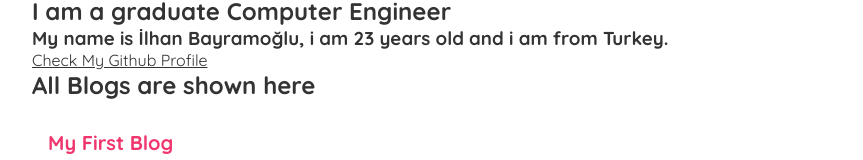
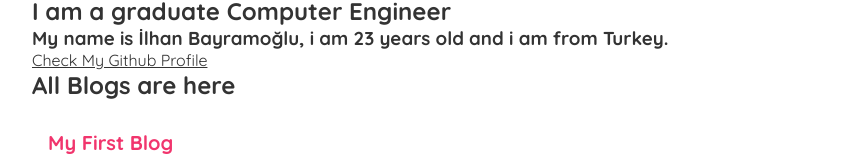
Before and after one commit to ilhan0909/ReactJs-Blog, a React (Create React App) app: page / in a window 1280 px wide. Shown: the part 175-335 px from the top of the page, without its empty margins (208-1071 px from the left). Built offline with nearby package versions, Linux system fonts and the light colour scheme; data requests are answered from the project's data file.

Commit message:
added loading message,in case of load takes time

```diff
--- a/src/Home.js
+++ b/src/Home.js
@@ -17,6 +17,8 @@
 
 const Home = () => {
     const [blogs, setBlogs] = useState(null);
+    const [isPending, setIsPending] =useState(true);
+
 
     useEffect(() => {
         fetch('http://localhost:8000/blogs')
@@ -25,19 +27,19 @@
             })
             .then(data => {
                 setBlogs(data);
-
+                setIsPending(false);
             });
     }, []);
 
 
     return (
         <div className="home">
-
         <h1>{ title }</h1>
         <h2>I am a graduate {department} </h2>
         <h3>My name is {person.name}, i am {getAge("1998/06/25")} years old and i am from {person.country}.</h3>
         <a href={link}>Check My Github Profile</a>
-            {blogs && <BlogList blogs={blogs} title="All Blogs are shown here"/>}
+            { isPending && <div>Loading...</div> }
+            {blogs && <BlogList blogs={blogs} title="All Blogs are here"/>}
         </div>
      );
 }
```
